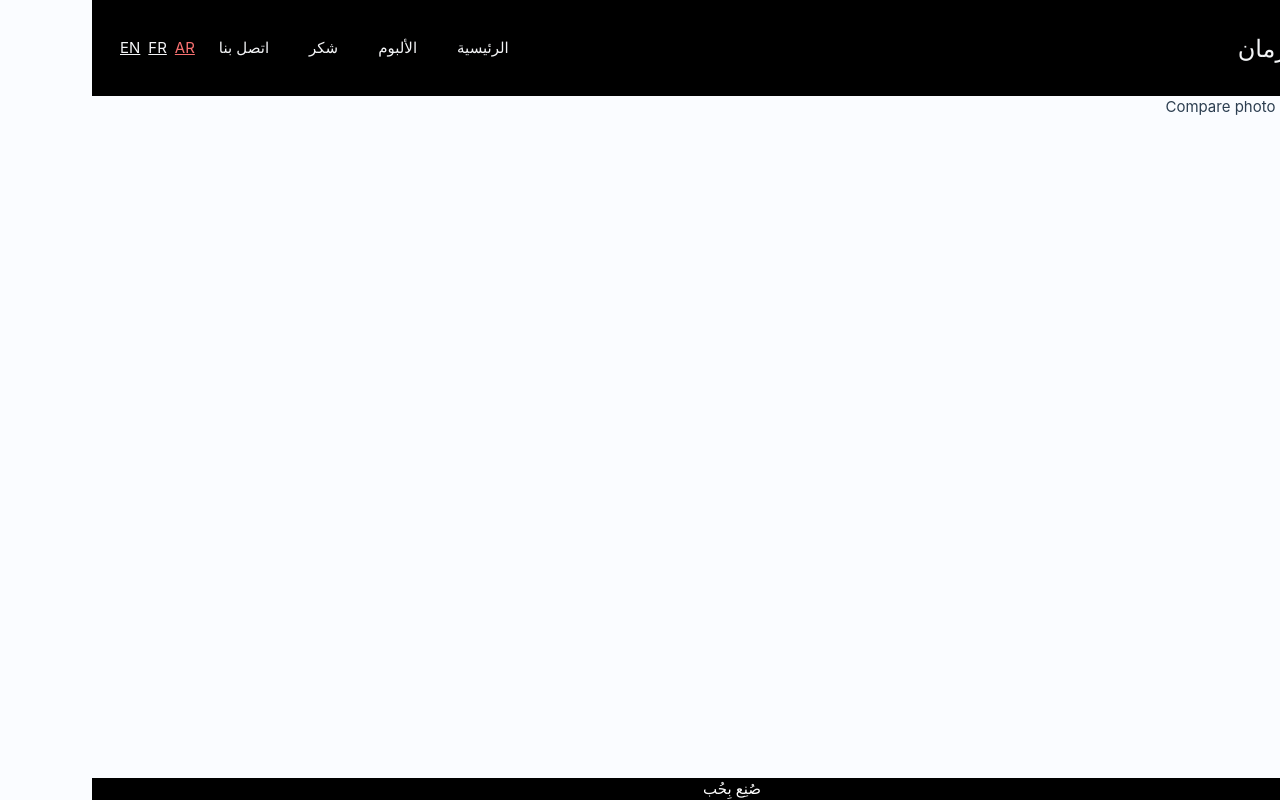
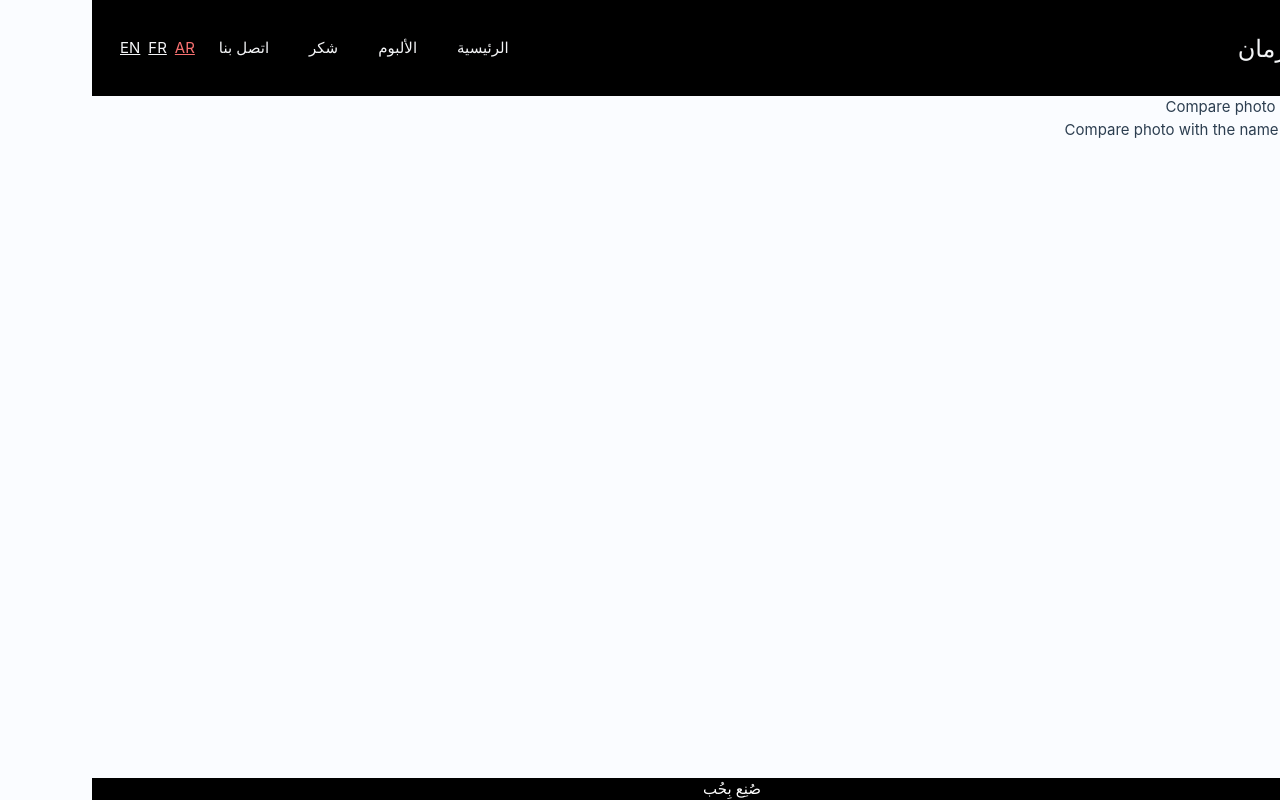
Before and after one commit to wal0x/tangierzaman, a Vue app: page /photocomparator/1 in a window 1280 px wide. Built offline with nearby package versions, Linux system fonts and the light colour scheme.

Commit message:
Get photo data from the store

```diff
--- /dev/null
+++ b/src/components/GalleryOverview.vue
@@ -0,0 +1,28 @@
+<script setup lang="ts">
+import { vueI18n } from "@/i18n/i18n.helper";
+import { useGalleryStore } from "@/stores/gallery";
+import { computed } from "vue";
+import PhotoOverview from "./PhotoOverview.vue";
+
+const store = useGalleryStore();
+
+const currentLanguage = computed(() => vueI18n.global.locale);
+</script>
+
+<template>
+  <h1 class="capitalize shadow-sm shadow-slate-400 p-4">
+    {{ $t("LastAdded") }}
+  </h1>
+  <div class="flex flex-wrap">
+    <PhotoOverview
+      v-for="photo in store.gallery"
+      :key="photo.id"
+      :identifier="photo.id"
+      :image-url="photo.imageURL"
+      :title="photo.i18nData[currentLanguage].title"
+      :briefing="photo.i18nData[currentLanguage].briefing"
+      :photographer="photo.i18nData[currentLanguage].photographer"
+      :link="photo.photographerLink"
+    />
+  </div>
+</template>
--- a/src/stores/counter.ts
+++ /dev/null
@@ -1,16 +0,0 @@
-import { defineStore } from "pinia";
-
-export const useCounterStore = defineStore({
-  id: "counter",
-  state: () => ({
-    counter: 0,
-  }),
-  getters: {
-    doubleCount: (state) => state.counter * 2,
-  },
-  actions: {
-    increment() {
-      this.counter++;
-    },
-  },
-});
--- a/src/components/GaleryOverview.vue
+++ b/src/stores/gallery.ts
@@ -1,7 +1,5 @@
-<script setup lang="ts">
-import { LANGUAGES, vueI18n } from "@/i18n/i18n.helper";
-import { computed } from "vue";
-import PhotoOverview from "./PhotoOverview.vue";
+import { LANGUAGES } from "@/i18n/i18n.helper";
+import { defineStore } from "pinia";
 
 interface I18NData {
   title: string;
@@ -11,7 +9,7 @@ interface I18NData {
 }
 
 interface IImageData {
-  id: number;
+  id: string;
   imageURL: string;
   photographerLink: string;
   i18nData: {
@@ -21,7 +19,7 @@ interface IImageData {
 
 const arrayOfPhotosData: IImageData[] = [
   {
-    id: 1,
+    id: "1",
     imageURL:
       "https://images.unsplash.com/photo-1533501747004-381b96042e88?w=870",
     photographerLink: "https://unsplash.com/@raulcachophoto",
@@ -50,7 +48,7 @@ const arrayOfPhotosData: IImageData[] = [
     },
   },
   {
-    id: 2,
+    id: "2",
     imageURL:
       "https://images.unsplash.com/photo-1633264542743-c1acdb5eff0e?w=870",
     photographerLink: "https://unsplash.com/@haykad684",
@@ -82,7 +80,7 @@ const arrayOfPhotosData: IImageData[] = [
     },
   },
   {
-    id: 3,
+    id: "3",
     imageURL:
       "https://images.unsplash.com/photo-1641753352317-e078916ef903?w=870",
     photographerLink: "https://unsplash.com/@sediri_ayoub",
@@ -96,7 +94,7 @@ const arrayOfPhotosData: IImageData[] = [
         photographer: "Ayoub Sediri",
       },
       [LANGUAGES.FR]: {
-        title: "Socco interne",
+        title: "Socco interne FR",
         briefing:
           "Lorem ipsum dolor sit amet consectetur adipisicing elit. CS FR",
         description:
@@ -114,23 +112,15 @@ const arrayOfPhotosData: IImageData[] = [
   },
 ];
 
-const currentLanguage = computed(() => vueI18n.global.locale);
-</script>
-
-<template>
-  <h1 class="capitalize shadow-sm shadow-slate-400 p-4">
-    {{ $t("LastAdded") }}
-  </h1>
-  <div class="flex flex-wrap">
-    <PhotoOverview
-      v-for="photo in arrayOfPhotosData"
-      :key="photo.id"
-      :identifier="photo.id"
-      :image-url="photo.imageURL"
-      :title="photo.i18nData[currentLanguage].title"
-      :briefing="photo.i18nData[currentLanguage].briefing"
-      :photographer="photo.i18nData[currentLanguage].photographer"
-      :link="photo.photographerLink"
-    />
-  </div>
-</template>
+export const useGalleryStore = defineStore({
+  id: "gallery",
+  state: () => ({
+    gallery: arrayOfPhotosData,
+  }),
+  getters: {
+    getPhotoDataByID:
+      (state) =>
+      (id: string): IImageData | undefined =>
+        state.gallery.filter((photoData) => photoData.id === id)[0],
+  },
+});
--- a/src/views/HomeView.vue
+++ b/src/views/HomeView.vue
@@ -1,9 +1,9 @@
 <script setup lang="ts">
 import CoverImage from "../components/CoverImage.vue";
-import GaleryOverview from "../components/GaleryOverview.vue";
+import GalleryOverview from "../components/GalleryOverview.vue";
 </script>
 
 <template>
   <CoverImage />
-  <GaleryOverview />
+  <GalleryOverview />
 </template>
--- a/src/views/PhotoComparator.vue
+++ b/src/views/PhotoComparator.vue
@@ -1,7 +1,16 @@
 <template>
   <div class="photoComparator">
     <h1>Compare photo with the id : {{ $route.params.id }}</h1>
+    <h1>Compare photo with the name : {{ photoData?.i18nData.en.title }}</h1>
   </div>
 </template>
-<script setup lang="ts"></script>
+<script setup lang="ts">
+import { useGalleryStore } from "@/stores/gallery";
+import { useRoute } from "vue-router";
+
+const store = useGalleryStore();
+const route = useRoute();
+
+const photoData = store.getPhotoDataByID(route.params.id as string);
+</script>
 <style></style>
```
